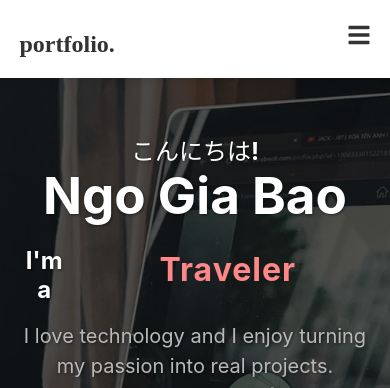
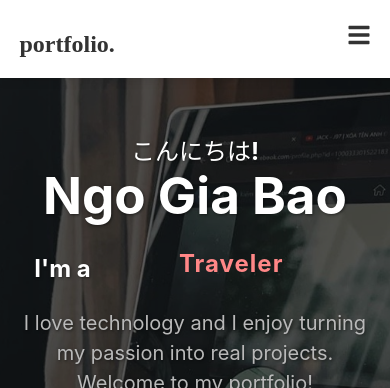
Before and after one commit to BaoNG0105/Portfolio, a React (Vite) app: page / in a window 390 px wide. Shown: the top 388 px of the page. Built offline with nearby package versions, Linux system fonts and the light colour scheme; a web font is replaced by a local one.

Commit message:
edit responsive

```diff
--- a/src/styles/Header.css
+++ b/src/styles/Header.css
@@ -121,12 +121,12 @@
     text-align: center;
     box-shadow: 0 4px 8px rgba(0, 0, 0, 0.1);
     max-height: 0;
-    overflow: hidden;
+    overflow-y: auto; /* Cho phép cuộn theo chiều dọc */
     transition: max-height 0.5s ease-in-out;
   }
 
   .nav-links.active {
-    max-height: 300px; /* Chiều cao đủ để chứa các link */
+    max-height:  calc(100vh - 70px); /* Tính toán chiều cao tối đa để vừa với màn hình */
   }
 
   .nav-links li {
--- a/src/styles/Hero.css
+++ b/src/styles/Hero.css
@@ -86,7 +86,7 @@
 
 .words {
   font-weight: bold;
-  font-size: 2rem;
+  font-size: 1.5rem;
   color: #ff8787;
   letter-spacing: 1px;
   animation: spin 10s infinite; /* Apply animation to the container */
```
